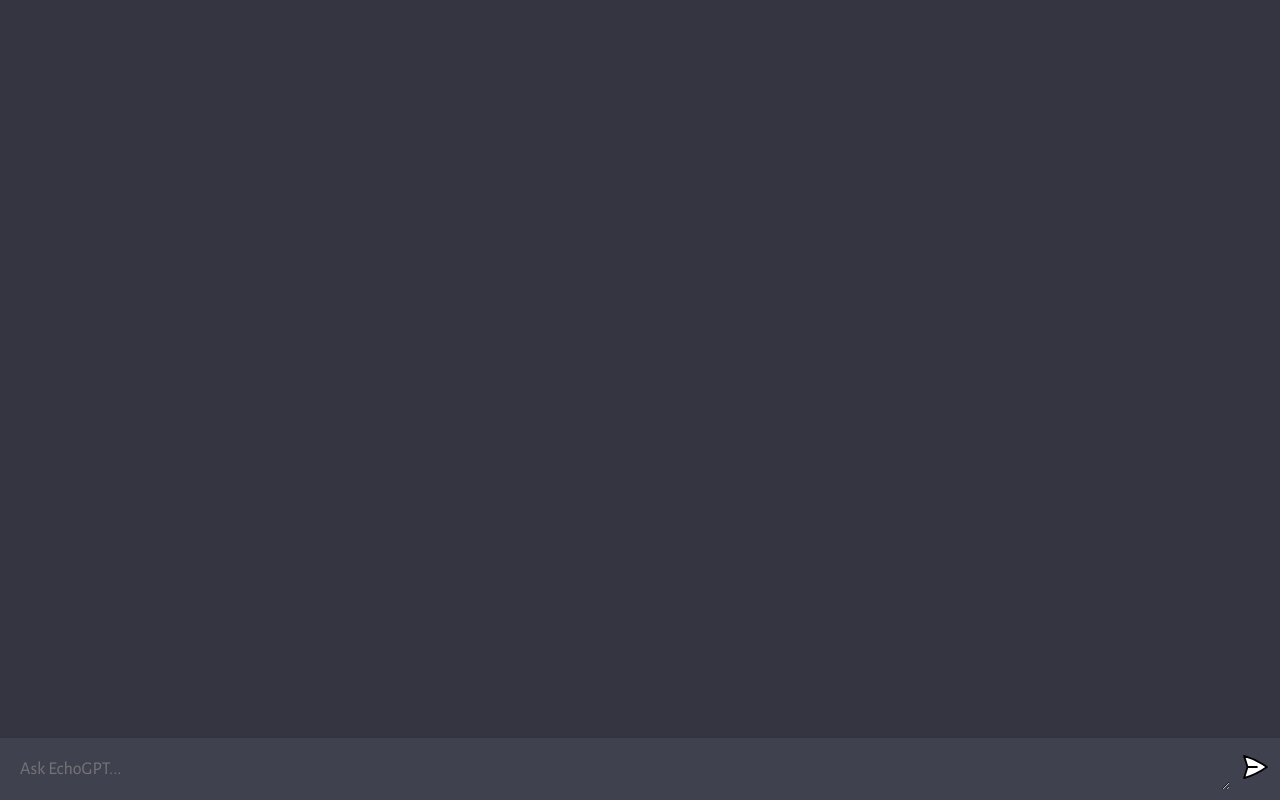
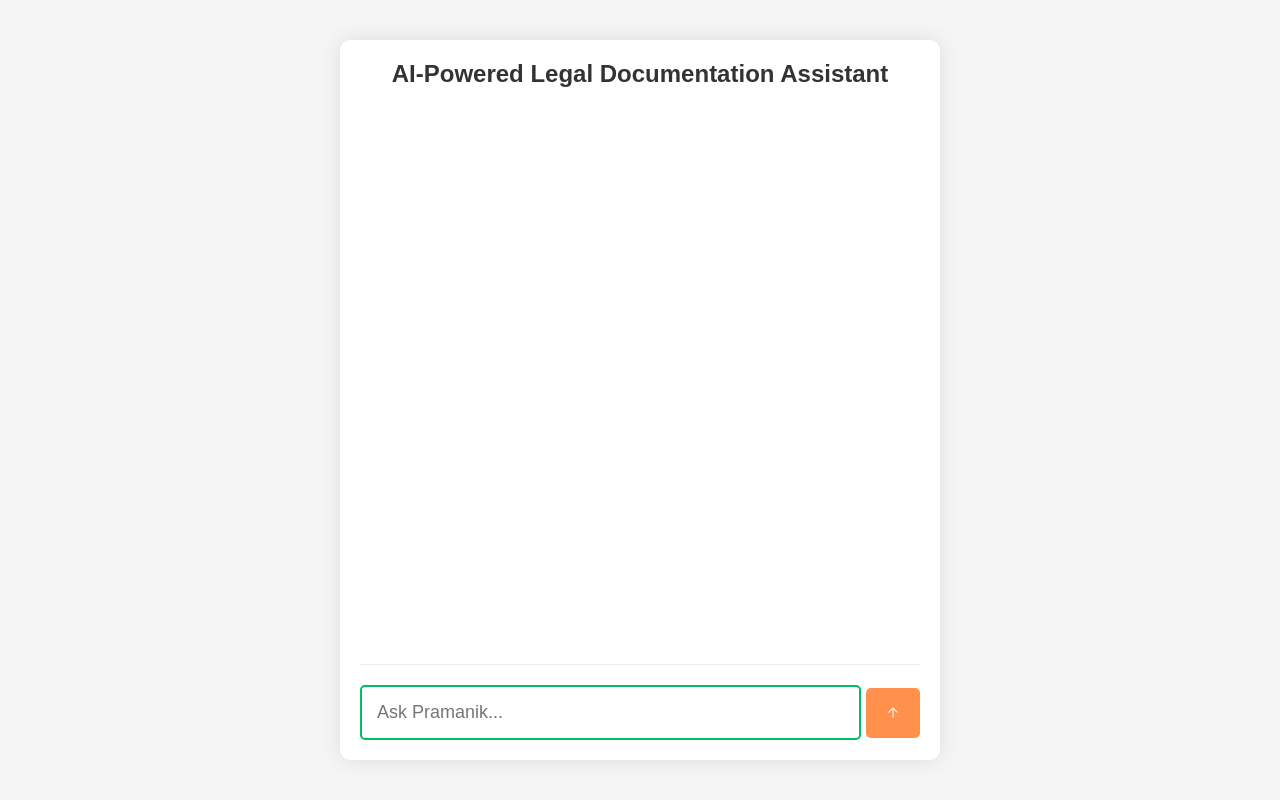
Before and after one commit to Kiransala/EchoGPT, a website built with Vite: page client/index.html in a window 1280 px wide. Built offline with nearby package versions, Linux system fonts and the light colour scheme.

Commit message:
updated the site

```diff
--- a/client/index.html
+++ b/client/index.html
@@ -1,22 +1,30 @@
 <!DOCTYPE html>
 <html lang="en">
+
 <head>
   <meta charset="UTF-8" />
-    <link rel="icon" type="image/svg+xml" href="/favicon.ico" />
+  <link rel="icon" href="https://ik.imagekit.io/tpcpcek/logo-modified.png?updatedAt=1695481461567" />
   <meta name="viewport" content="width=device-width, initial-scale=1.0" />
-    <title>EchoGPT</title>
+  <title>Pramanik - Assistant</title>
   <link rel="stylesheet" href="style.css">
 </head>
+
 <body>
   <div id="app">
-      <div id="chat_container"></div>
-
+    <h1 class="page-title">AI-Powered Legal Documentation Assistant</h1>
+    <div id="chat_container">
+      <!-- Chat messages go here -->
+    </div>
     <form>
-        <textarea name="prompt" rows="1" cols="1" placeholder="Ask EchoGPT..."></textarea>
-        <button type="submit"><img src="assets/send.svg" alt="send" />
+      <textarea name="prompt" rows="1" cols="1" placeholder="Ask Pramanik..."
+        style="border: 2px solid #00BF63;"></textarea>
+      <button type="submit"
+        style="background-color: #FF914D;padding-left: 10px;padding-top: 13px;padding-bottom: 13px;margin-left: 5px;""><img src="
+        assets/send1.png" alt="send" /></button>
     </form>
   </div>
 
   <script type="module" src="script.js"></script>
 </body>
+
 </html>
--- a/client/style.css
+++ b/client/style.css
@@ -1,5 +1,3 @@
-@import url("https://fonts.googleapis.com/css2?family=Alegreya+Sans:wght@100;300;400;500;700;800;900&display=swap");
-
 * {
   margin: 0;
   padding: 0;
@@ -8,143 +6,92 @@
 }
 
 body {
-  background: #343541;
+  background: #f5f5f5;
+  /* Light background */
+  color: #333;
+  /* Dark text color for readability */
+  display: flex;
+  align-items: center;
+  justify-content: center;
+  height: 100vh;
+  margin: 0;
 }
 
 #app {
-  width: 100vw;
-  height: 100vh;
-  background: #343541;
-
+  background: #fff;
+  /* White background for chat container */
+  border-radius: 10px;
+  box-shadow: 0px 0px 20px rgba(0, 0, 0, 0.1);
+  /* Subtle shadow effect */
+  width: 100%;
+  max-width: 600px;
+  height: 90vh;
+  /* Adjust the height as needed */
   display: flex;
   flex-direction: column;
-  align-items: center;
-  justify-content: space-between;
+  overflow: hidden;
+  padding: 20px;
+  /* Add padding to the entire app */
+}
+
+.page-title {
+  text-align: center;
+  font-size: 24px;
+  margin-bottom: 20px;
+  /* Spacing below the title */
 }
 
 #chat_container {
   flex: 1;
-  width: 100%;
-  height: 100%;
-  overflow-y: scroll;
-
+  overflow-y: auto;
   display: flex;
   flex-direction: column;
-  gap: 10px;
-
-  -ms-overflow-style: none;
-  scrollbar-width: none;
-
-  padding-bottom: 20px;
-  scroll-behavior: smooth;
-}
-
-/* hides scrollbar */
-#chat_container::-webkit-scrollbar {
-  display: none;
-}
-
-.wrapper {
-  width: 100%;
-  padding: 15px;
-}
-
-.ai {
-  background: #40414F;
-}
-
-.chat {
-  width: 100%;
-  max-width: 1280px;
-  margin: 0 auto;
-
-  display: flex;
-  flex-direction: row;
-  align-items: flex-start;
-  gap: 10px;
-}
-
-.profile {
-  width: 36px;
-  height: 36px;
-  border-radius: 5px;
-
-  background: #5436DA;
-
-  display: flex;
-  justify-content: center;
-  align-items: center;
-}
-
-.ai .profile {
-  background: #10a37f;
-}
-
-.profile img {
-  width: 60%;
-  height: 60%;
-  object-fit: contain;
-}
-
-.message {
-  flex: 1;
-
-  color: #dcdcdc;
-  font-size: 20px;
-
-  max-width: 100%;
-  overflow-x: scroll;
-
-  /*
-   * white space refers to any spaces, tabs, or newline characters that are used to format the CSS code
-   * specifies how white space within an element should be handled. It is similar to the "pre" value, which tells the browser to treat all white space as significant and to preserve it exactly as it appears in the source code.
-   * The pre-wrap value allows the browser to wrap long lines of text onto multiple lines if necessary.
-   * The default value for the white-space property in CSS is "normal". This tells the browser to collapse multiple white space characters into a single space, and to wrap text onto multiple lines as needed to fit within its container.
-  */
-  white-space: pre-wrap;
-
-  -ms-overflow-style: none;
-  scrollbar-width: none;
-}
-
-/* hides scrollbar */
-.message::-webkit-scrollbar {
-  display: none;
-}
-
-form {
-  width: 100%;
-  max-width: 1280px;
-  margin: 0 auto;
-  padding: 10px;
-  background: #40414F;
-
-  display: flex;
-  flex-direction: row;
   gap: 10px;
 }
 
 textarea {
   width: 100%;
-
-  color: #fff;
+  color: #333;
+  /* Dark text color for readability */
   font-size: 18px;
-
-  padding: 10px;
-  background: transparent;
+  padding: 15px;
+  border: 2px solid #00BF63;
+  /* Accent color border */
   border-radius: 5px;
-  border: none;
   outline: none;
+  margin: 0;
+  resize: none;
+  /* Disable textarea resizing */
 }
 
 button {
   outline: 0;
   border: 0;
   cursor: pointer;
-  background: transparent;
+  background-color: #FF914D;
+  /* Accent color button background */
+  color: #fff;
+  /* White text color for buttons */
+  padding: 15px;
+  border-radius: 5px;
+  font-size: 16px;
+  display: flex;
+  align-items: center;
+  /* Center button contents vertically */
 }
 
-form img {
-  width: 30px;
-  height: 30px;
+button img {
+  width: 24px;
+  height: 24px;
+  margin-left: 5px;
 }
+
+form {
+  display: flex;
+  align-items: center;
+  justify-content: space-between;
+  padding-top: 20px;
+  /* Add spacing above the form */
+  border-top: 1px solid #eee;
+  /* Light border on top of the form */
+}
```
Also changed, not shown: client/assets/send.png (added), client/assets/send1.png (added). Lines whose indentation alone changed are shown as unchanged.
